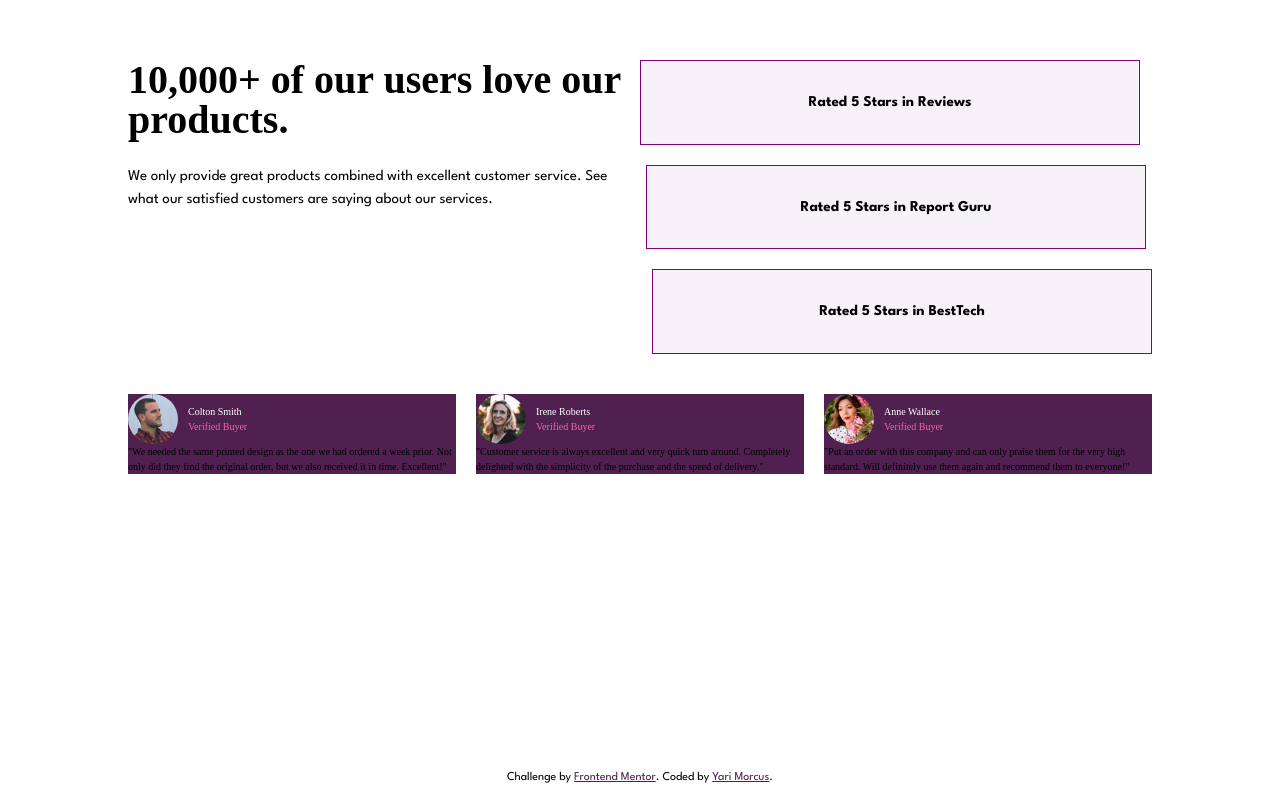
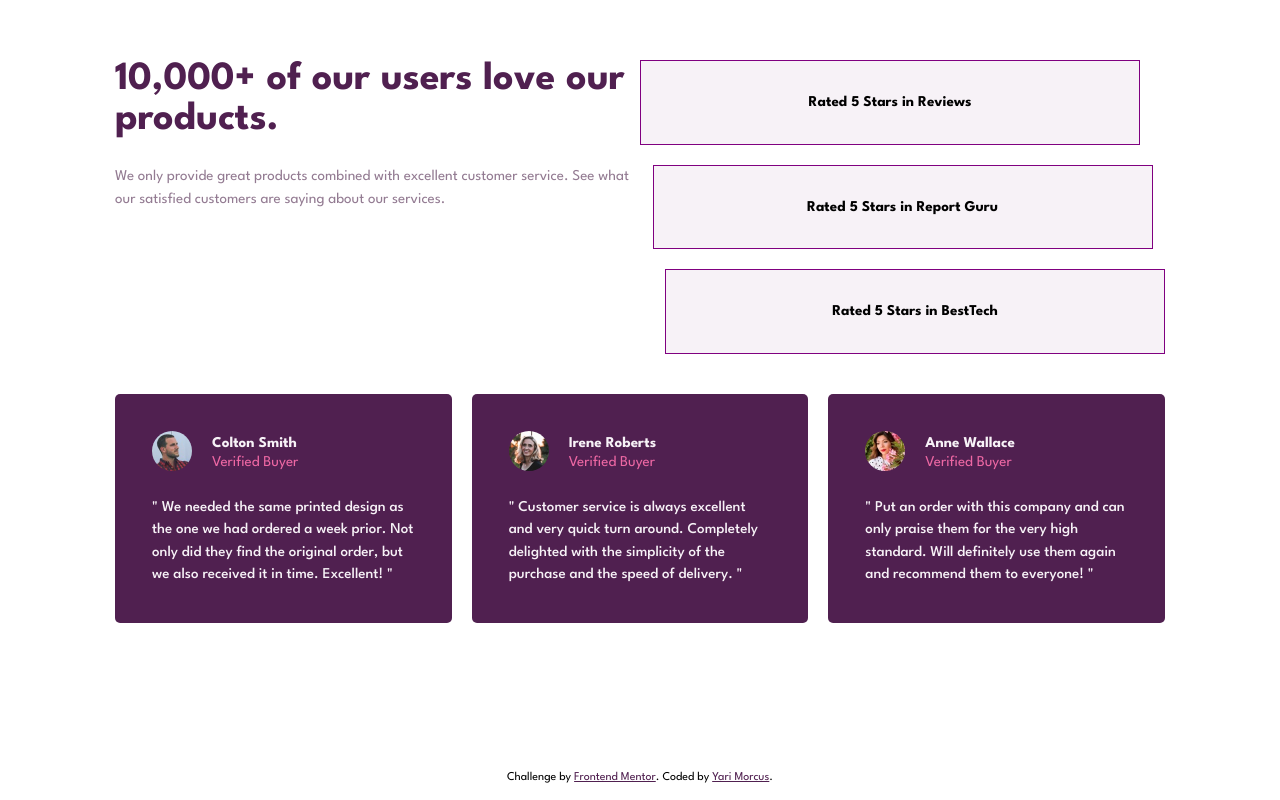
Before and after one commit to YariMorcus/social-proof-section, a website: page index.html in a window 1280 px wide. Drawn offline with Linux system fonts and the light colour scheme.

Commit message:
Add layout and visual styles

```diff
--- a/scss/layouts/_review.scss
+++ b/scss/layouts/_review.scss
@@ -13,41 +13,59 @@
     max-width: 32rem;
     column-gap: 2rem;
 
+    @include m.breakpoint-xl() {
+        min-width: initial;
+        max-width: 105rem;
+    }
+
     &-card {
-        // border: 1px solid red;
         margin: 0 auto 2rem;
+        padding: 3.7rem;
         background-color: v.$very-dark-magenta;
+        border-radius: 0.5rem;
 
         &__header {
             display: grid;
             grid-template-columns: max-content 1fr;
-        }
-
-        &__header,
-        &__text {
-            // border: 1px solid green;
+            margin-bottom: 2.5rem;
         }
 
         &__author-box {
             display: flex;
             flex-direction: column;
             justify-content: center;
-            padding-left: 1rem;
+            padding-left: 2rem;
         }
 
         &__author-img {
-            width: 5rem;
-            height: 5rem;
+            width: 4rem;
+            height: 4rem;
             border-radius: 100%;
+        }
+
+        &__author-name,
+        &__author-verified,
+        &__text {
+            font: 1.5rem "League Spartan", sans-serif;
+        }
+
+        &__author-name,
+        &__text {
+            color: v.$light-grayish-magenta;
+            line-height: 1.5;
         }
 
         &__author-name {
             font-style: normal;
-            color: v.$white;
+            font-weight: 700;
         }
 
         &__author-verified {
             color: v.$soft-pink;
         }
+
+        &__text {
+            font-weight: 500;
+        }
     }
 }
--- a/scss/layouts/_social-proof.scss
+++ b/scss/layouts/_social-proof.scss
@@ -20,19 +20,23 @@
         @include m.breakpoint-md() {
             display: grid;
             grid-template-columns: repeat(2, 1fr);
-            }
+        }
+
+        @include m.breakpoint-xl() {
+            min-width: initial;
+            max-width: 105rem;
+        }
     }
 
     &__intro {
         margin-bottom: 4rem;
-        // border: 1px solid green;
     }
 
     &__title {
         margin-bottom: 2.5rem;
-        font-size: 4rem;
-        text-align: center;;
-        line-height: 1;
+        font: 700 4rem/1 "League Spartan", sans-serif;
+        color: v.$very-dark-magenta;
+        text-align: center;
 
         @include m.breakpoint-md() {
             text-align: left;
@@ -42,5 +46,6 @@
     &__synopsis {
         font-family: "League Spartan", sans-serif;
         font-size: t.$body-font-size;
+        color: v.$dark-grayish-magenta;
     }
 }
```
Also changed, not shown: index.html (+3 -3 lines), css/main.css.
